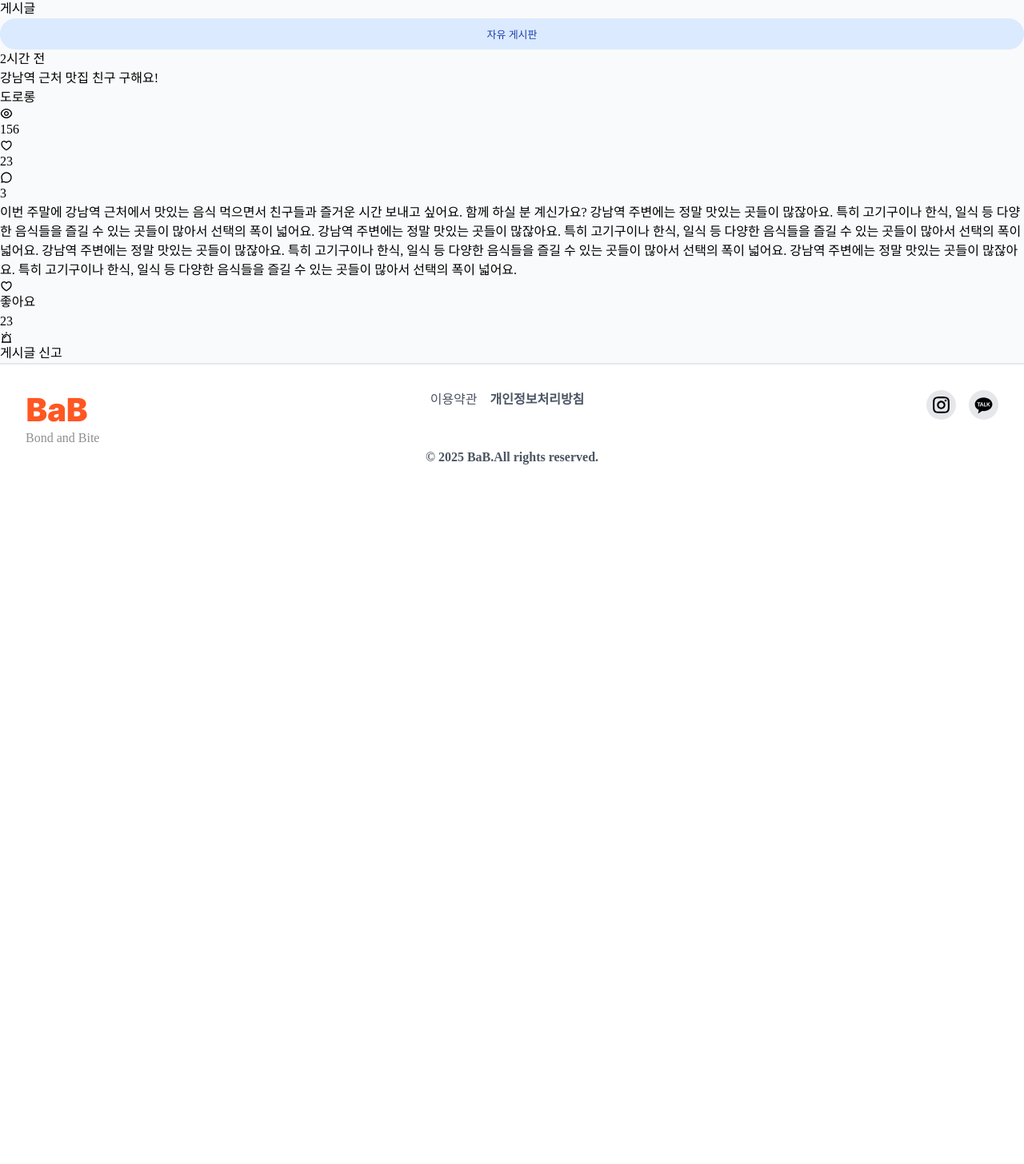
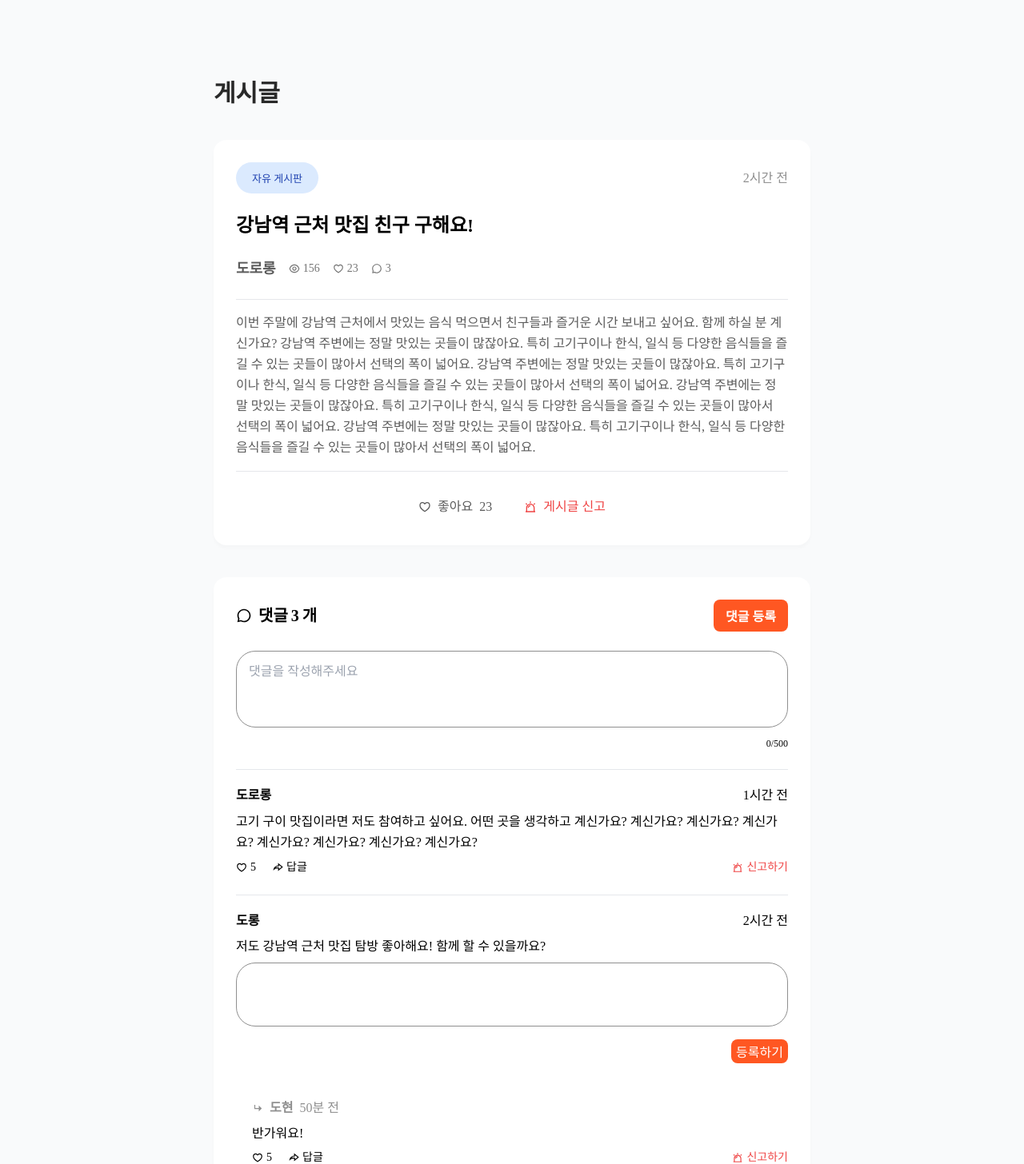
Before and after one commit to devdorong/BaB, a React (Vite) app: page /member/community/detail in a window 1280 px wide. Shown: the part 73-1529 px from the top of the page at 80% size. Before the commit the page ends 800 px from the top, so only its background shows below. Built offline with nearby package versions, Linux system fonts and the light colour scheme; no server answers; a web font is replaced by a local one.

Commit message:
[docs] 게시글 상세보기 댓글란 작업중

```diff
--- a/src/pages/member/communitys/CommunityDetailPage.tsx
+++ b/src/pages/member/communitys/CommunityDetailPage.tsx
@@ -1,46 +1,54 @@
-import { RiAlarmWarningLine, RiChat3Line, RiEyeLine, RiHeart3Line } from 'react-icons/ri';
+import {
+  RiAlarmWarningLine,
+  RiChat3Line,
+  RiCornerDownRightFill,
+  RiEyeLine,
+  RiHeart3Line,
+  RiShareForwardLine,
+} from 'react-icons/ri';
 import { BlueTag } from '../../../ui/tag';
 import { Navigate, useNavigate } from 'react-router-dom';
 import ReportsModal from '../../../ui/sdj/ReportsModal';
+import { useState } from 'react';
+import { ButtonFillMd, ButtonFillSm } from '../../../ui/button';
 
 function CommunityDetailPage() {
   const navigate = useNavigate();
+  const [reports, setReports] = useState(false);
 
   return (
-    <div>
-      <p>게시글</p>
-      <div>
-        <div>
+    <div className="w-[746px] h-full flex flex-col gap-10 py-[100px] mx-auto">
+      <p className="font-bold text-3xl text-babgray-900">게시글</p>
+      {/* 게시글 영역 */}
+      <div className="flex flex-col p-7 gap-6 bg-white rounded-2xl shadow-[0px_4px_4px_rgba(0,0,0,0.02)]">
+        <div className="flex items-center justify-between">
           {/* write page 에서 선택한 카테고리 적용 */}
           <BlueTag>자유 게시판</BlueTag>
           {/* dayjs사용 시간변화 적용 */}
-          <p>2시간 전</p>
+          <p className="font-medium text-babgray-500">2시간 전</p>
         </div>
         {/* write page title 받아오기 */}
         <div>
-          <p>강남역 근처 맛집 친구 구해요!</p>
+          <p className="font-bold text-2xl">강남역 근처 맛집 친구 구해요!</p>
         </div>
-        <div>
+        <div className="flex items-center gap-4 text-babgray-700 text-sm">
           {/* write page 작성자 닉네임 */}
-          <p>도로롱</p>
+          <p className="font-bold text-lg">도로롱</p>
           {/* 이 게시글 읽은 회원 수 */}
-          <span>
-            <RiEyeLine />
-            <p>156</p>
+          <span className="flex items-center gap-1 text-babgray-600">
+            <RiEyeLine /> <p>156</p>
           </span>
           {/* 이 게시글 좋아요 수 */}
-          <span>
-            <RiHeart3Line />
-            <p>23</p>
+          <span className="flex items-center gap-1 text-babgray-600">
+            <RiHeart3Line /> <p>23</p>
           </span>
           {/* 이 게시글에 달린 댓글 수 */}
-          <span>
-            <RiChat3Line />
-            <p>3</p>
+          <span className="flex items-center gap-1 text-babgray-600">
+            <RiChat3Line /> <p>3</p>
           </span>
         </div>
         {/* write page content 받아오기 */}
-        <div>
+        <div className="flex border-y border-color-grayscale-g-150 py-4 text-babgray-700 leading-relaxed">
           <p>
             이번 주말에 강남역 근처에서 맛있는 음식 먹으면서 친구들과 즐거운 시간 보내고 싶어요.
             함께 하실 분 계신가요? 강남역 주변에는 정말 맛있는 곳들이 많잖아요. 특히 고기구이나
@@ -52,21 +60,136 @@ function CommunityDetailPage() {
             다양한 음식들을 즐길 수 있는 곳들이 많아서 선택의 폭이 넓어요.
           </p>
         </div>
-        <div>
-          <div>
+        <div className="flex justify-center items-center gap-10 py-2">
+          <div className="flex items-center gap-2 text-babgray-700 cursor-pointer">
             {/* 좋아요 누른 게시글에는 하트색 바뀌도록, 한번더 누르면 원상복구 */}
             <RiHeart3Line />
             <p>좋아요</p>
             {/* 이 게시글 좋아요 수 */}
             <div>23</div>
           </div>
-          <div onClick={() => navigate(`${(<ReportsModal />)}`)}>
+          {/* 신고 버튼 클릭시 reports modal 출력 */}
+          <div
+            onClick={() => setReports(true)}
+            className="flex items-center gap-2 text-babbutton-red cursor-pointer"
+          >
             <RiAlarmWarningLine />
             <p>게시글 신고</p>
           </div>
+          {reports && <ReportsModal />}
         </div>
       </div>
-      <div></div>
+      {/* 댓글 영역 */}
+      <div className="flex flex-col p-7 gap-6 bg-white rounded-2xl shadow-[0px_4px_4px_rgba(0,0,0,0.02)]">
+        <div className="flex justify-between items-center">
+          <div className="flex items-center text-xl font-bold gap-2">
+            <RiChat3Line className="text-black" />
+            <span className="flex items-center gap-1">
+              댓글
+              {/* 해당 게시글 댓글 갯수 */}
+              <div className="font-bold">3</div>개
+            </span>
+          </div>
+          {/* 댓글등록 클릭시 확인모달 출력 */}
+          <div>
+            <ButtonFillMd>댓글 등록</ButtonFillMd>
+          </div>
+        </div>
+        <div className="flex flex-col gap-3">
+          {/* 댓글등록 클릭시 작성될 내용 */}
+          <textarea
+            placeholder="댓글을 작성해주세요"
+            className="w-full h-24 px-4 py-3.5 rounded-3xl outline outline-1 outline-offset-[-1px] outline-color-grayscale-g-150 text-babgray-500 text-base resize-none focus:outline-none focus:ring-1 focus:ring-bab-500"
+          />
+          {/* textarea 에 작성된 글자수 제한,실시간 연동 500자 제한*/}
+          <p className="self-stretch text-right text-color-grayscale-g500 text-xs">0/500</p>
+        </div>
+        {/* 기본버전 */}
+        <div className="flex flex-col gap-2 border-t border-테두리 pt-5">
+          <div className="flex justify-between items-start">
+            {/* 댓글작성자 닉네임 */}
+            <span className="text-color-grayscale-g800 text-base font-bold">도로롱</span>
+            {/* 댓글 작성시간 */}
+            <span className="text-color-grayscale-g700 text-base">1시간 전</span>
+          </div>
+          {/* 등록한 댓글 내용 */}
+          <p className="text-color-grayscale-g700 text-base leading-relaxed">
+            고기 구이 맛집이라면 저도 참여하고 싶어요. 어떤 곳을 생각하고 계신가요? 계신가요?
+            계신가요? 계신가요? 계신가요? 계신가요? 계신가요? 계신가요?
+          </p>
+          <div className="flex justify-between items-center text-sm">
+            <div className="flex gap-5 text-color-grayscale-g700">
+              {/* 눌렀을때 색바뀌면서 활성화 되며 개수 증가, 한번더 누르면 원상복구 후 좋아요 개수 감소 */}
+              <div className="flex items-center gap-1 cursor-pointer">
+                <RiHeart3Line />
+                <p>5</p>
+              </div>
+              {/* 눌렀을때 답글버전으로 변경 */}
+              <div className="flex items-center gap-1 cursor-pointer">
+                <RiShareForwardLine />
+                <p>답글</p>
+              </div>
+            </div>
+            {/* 눌렀을때 reports 모달 */}
+            <div className="flex items-center gap-1 text-babbutton-red cursor-pointer">
+              <RiAlarmWarningLine />
+              <p>신고하기</p>
+            </div>
+          </div>
+        </div>
+        {/* 답글버튼 눌렀을때 버전 */}
+        <div className="flex flex-col gap-2 border-t border-테두리 pt-5">
+          <div className="flex justify-between items-start">
+            {/* 답글 작성자 닉네임 */}
+            <p className="text-color-grayscale-g800 text-base font-bold">도롱</p>
+            {/* 답글 작성 시간 */}
+            <p className="text-color-grayscale-g700 text-base">2시간 전</p>
+          </div>
+          {/* 답글을 달 댓글 내용 */}
+          <p className="text-color-grayscale-g700 text-base">
+            저도 강남역 근처 맛집 탐방 좋아해요! 함께 할 수 있을까요?
+          </p>
+          {/* 답글 내용 */}
+          <textarea className="w-full h-20 px-4 py-3.5 rounded-3xl outline outline-1 outline-offset-[-1px] outline-color-grayscale-g-150 text-babgray-500 resize-none" />
+          <div className="flex justify-end pt-2">
+            {/* 등록하기 버튼 */}
+            <ButtonFillSm style={{ width: 'auto', fontWeight: 400 }}>등록하기</ButtonFillSm>
+          </div>
+        </div>
+        {/* 답글 달렸을때 버전 */}
+        <div className="flex flex-col gap-2 pl-5 border-b border-테두리 pt-5">
+          <div className="flex items-center gap-2 text-sm text-babgray-500">
+            <RiCornerDownRightFill className="text-color-grayscale-g600" />
+            {/* 답글 단 회원의 닉네임 */}
+            <p className="text-color-grayscale-g800 text-base font-bold">도현</p>
+            {/* 답글 단 시간 */}
+            <p className="text-color-grayscale-g700 text-base">50분 전</p>
+          </div>
+          <div>
+            {/* 답글 내용 */}
+            <p className="text-color-grayscale-g700 text-base">반가워요!</p>
+          </div>
+          <div className="flex justify-between items-center text-sm">
+            <div className="flex gap-5 text-color-grayscale-g700">
+              <div className="flex items-center gap-1 cursor-pointer">
+                {/* 눌렀을때 색바뀌면서 활성화 되며 개수 증가, 한번더 누르면 원상복구 후 좋아요 개수 감소 */}
+                <RiHeart3Line />
+                <p>5</p>
+              </div>
+              {/* 눌렀을때 답글버전으로 변경 */}
+              <div className="flex items-center gap-1 cursor-pointer">
+                <RiShareForwardLine />
+                <p>답글</p>
+              </div>
+            </div>
+            {/* 눌렀을때 reports 모달 */}
+            <div className="flex items-center gap-1 text-babbutton-red cursor-pointer">
+              <RiAlarmWarningLine />
+              <p>신고하기</p>
+            </div>
+          </div>
+        </div>
+      </div>
     </div>
   );
 }
--- a/src/pages/member/communitys/CommunityWritePage.tsx
+++ b/src/pages/member/communitys/CommunityWritePage.tsx
@@ -58,6 +58,7 @@ function CommunityWritePage() {
             취소
           </ButtonLineMd>
           {/* 등록하기 클릭시 커뮤니티페이지 detail:id 로 이동 */}
+          {/* 카테고리 선택안했거나 제목,내용 중 하나라도 false라면 모달창 띄움 */}
           <ButtonFillMd onClick={() => navigate('/member/community/detail')} className="w-[320px]">
             매칭 등록하기
           </ButtonFillMd>
```
